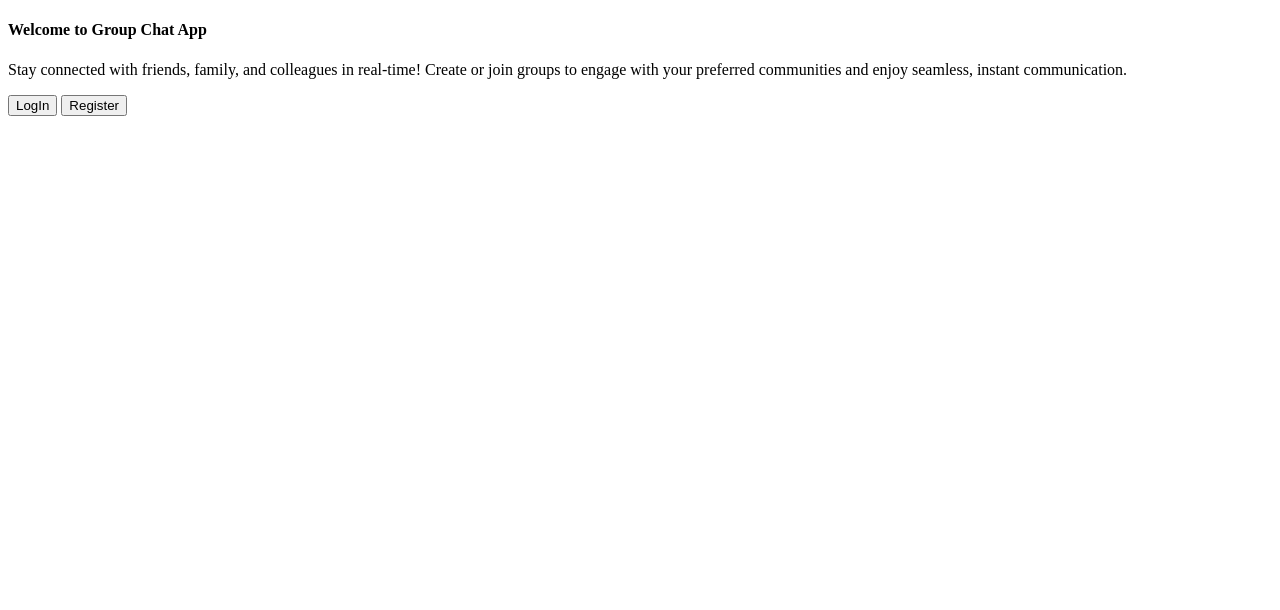
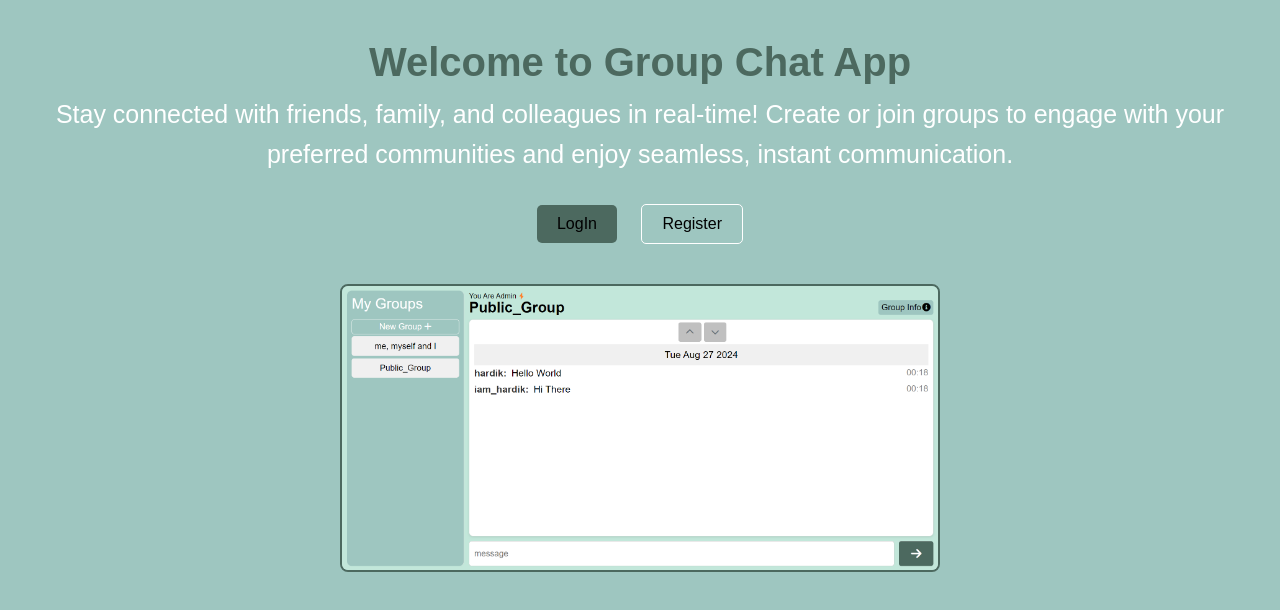
Before and after one commit to Hardik200404/Chat_App, a website: page views/user_views/index.html in a window 1280 px wide. Drawn offline with Linux system fonts and the light colour scheme.

Commit message:
landing page and message box update aws_prod

```diff
--- a/views/chat_views/chat.js
+++ b/views/chat_views/chat.js
@@ -37,8 +37,8 @@ document.addEventListener('DOMContentLoaded', ()=>{
             if(data.admin){
                 // Show user as Admin
                 const span_admin = document.createElement('span')
-                span_admin.style.setProperty('font-size', 'xx-small')
-                span_admin.innerHTML = `You Are The Admin` + String.fromCodePoint(0x26A1)
+                span_admin.style.setProperty('font-size', 'x-small')
+                span_admin.innerHTML = `You Are Admin` + String.fromCodePoint(0x26A1)
                 chat_form_container.prepend(span_admin)
             }
             // Show group info button
@@ -260,6 +260,8 @@ function handle_message_submit(event){
         }
     }).then(data=>{
         // console.log(data)
+        const input_feild = document.getElementById('input_message')
+        input_feild.value = '' // Clear the text box
         fetch_messages()
     }).catch(err=>{
         if(err.status === 500){
--- a/views/user_views/index.html
+++ b/views/user_views/index.html
@@ -4,15 +4,17 @@
     <meta charset="UTF-8">
     <meta name="viewport" content="width=device-width, initial-scale=1.0">
     <title>Group Chat App</title>
+    <link rel="stylesheet" href="landing_page.css">
 </head>
 <body>
     <div class="container">
-        <div class="container">
-            <h4>Welcome to Group Chat App</h4>
-            <p>Stay connected with friends, family, and colleagues in real-time! Create or join groups to engage with your preferred communities and enjoy seamless, instant communication.</p>
-            <button id="login" onclick="window.location.href='user_views/login.html';">LogIn</button>
-            <button id="register" onclick="window.location.href='user_views/register.html';">Register</button>
-        </div>
+        <h4>Welcome to Group Chat App</h4>
+        <p>Stay connected with friends, family, and colleagues in real-time! Create or join groups to engage with your preferred communities and enjoy seamless, instant communication.</p>
+        <button id="login" onclick="window.location.href='user_views/login.html';">LogIn</button>
+        <button id="register" onclick="window.location.href='user_views/register.html';">Register</button>
+    </div>
+    <div class="screenshot">
+        <img src="screenshot.png" alt="Screenshot" width="600" height="200">
     </div>
 </body>
 </html>
--- /dev/null
+++ b/views/user_views/landing_page.css
@@ -0,0 +1,86 @@
+/* styles.css */
+
+/* General Reset */
+* {
+    margin: 0;
+    padding: 0;
+    box-sizing: border-box;
+}
+
+/* Basic Styling for the Body */
+body {
+    font-family: Arial, sans-serif;
+    background-color: #9ec6c0;
+    color: #333; /* Dark gray text color */
+    line-height: 1.6;
+}
+
+/* Container Styling */
+.container {
+    text-align: center;
+    padding: 30px 50px;
+    margin: 0px 0px; /* Center container horizontally with margins */
+    border-radius: 8px;
+    width: 100%; /* Limit width */
+}
+
+/* Heading Styling */
+h4 {
+    font-size: 40px;
+    color:#4c695f;
+}
+
+/* Paragraph Styling */
+p {
+    font-size: 25px;
+    color: white;
+    margin-bottom: 20px;
+}
+
+/* Button Styling */
+.buttons {
+    margin-top: 20px;
+}
+
+#login {
+    background-color: #4c695f;
+    color: black;
+    border: none;
+    padding: 10px 20px;
+    margin: 10px;
+    border-radius: 5px;
+    cursor: pointer;
+    font-size: 1em;
+    transition: background-color 0.3s, transform 0.3s;
+}
+
+#register {
+    background-color: #9ec6c0;
+    color: black;
+    border: none;
+    padding: 10px 20px;
+    margin: 10px;
+    border-radius: 5px;
+    border: solid 1px white;
+    cursor: pointer;
+    font-size: 1em;
+    transition: background-color 0.3s, transform 0.3s;
+}
+
+button:hover {
+    background-color: #364b44;
+    transform: scale(1.1);
+}
+
+/* Screenshot Section Styling */
+.screenshot {
+    text-align: center;
+    margin: 0px auto;
+}
+
+.screenshot img {
+    max-width: 100%; /* Responsive image */
+    height: auto;
+    border: 2px solid #4c695f;
+    border-radius: 8px; /* Rounded corners for image */
+}
```
Also changed, not shown: views/user_views/screenshot.png (added).
